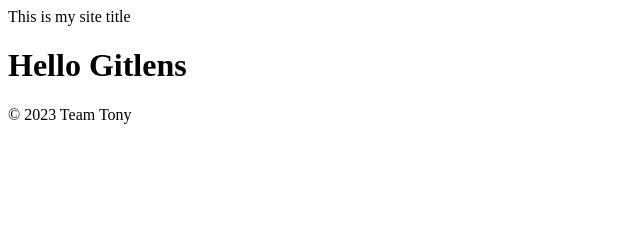
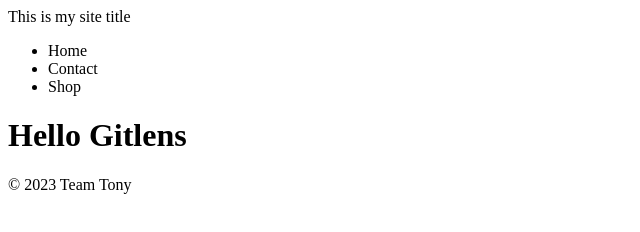
Before and after one commit to acidtone/hello-gitlens, a plain HTML site: page index.html in a window 1280 px wide. Shown: the whole page, without its empty margins (0-640 px from the left). Drawn offline with Linux system fonts and the light colour scheme.

Commit message:
Added nav bar

```diff
--- a/index.html
+++ b/index.html
@@ -10,6 +10,13 @@
   <header>
     <span>This is my site title</span>
   </header>
+  <nav>
+    <ul>
+      <li>Home</li>
+      <li>Contact</li>
+      <li>Shop</li>
+    </ul>
+  </nav>
   <h1>Hello Gitlens</h1>
   <footer>
     &copy; 2023 Team Tony
```
